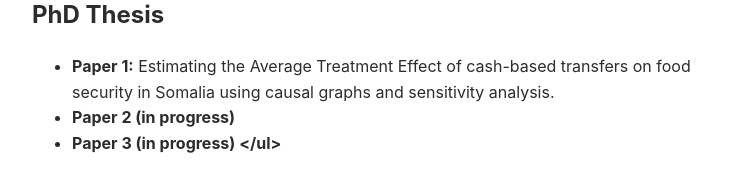
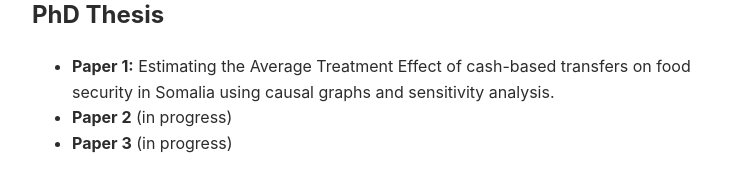
Before and after one commit to jordicbau/jordicbau.github.io, a Jekyll site: the page built from research.md, in a window 1280 px wide. Shown: the part 412-604 px from the top of the page, without its empty margins (248-1002 px from the left). Built offline with Jekyll 4.4.1, drawn with Linux system fonts in a browser that asks for light colours.

```diff
--- a/research.md
+++ b/research.md
@@ -25,6 +25,6 @@ title: Research
 <h2>PhD Thesis</h2>
 <ul>
   <li><strong>Paper 1:</strong> Estimating the Average Treatment Effect of cash-based transfers on food security in Somalia using causal graphs and sensitivity analysis.</li>
-  <li><strong>Paper 2 (in progress)
-  <li><strong>Paper 3 (in progress)
+  <li><strong>Paper 2</strong> (in progress)</li>
+  <li><strong>Paper 3</strong> (in progress)</li>
 </ul>
```
